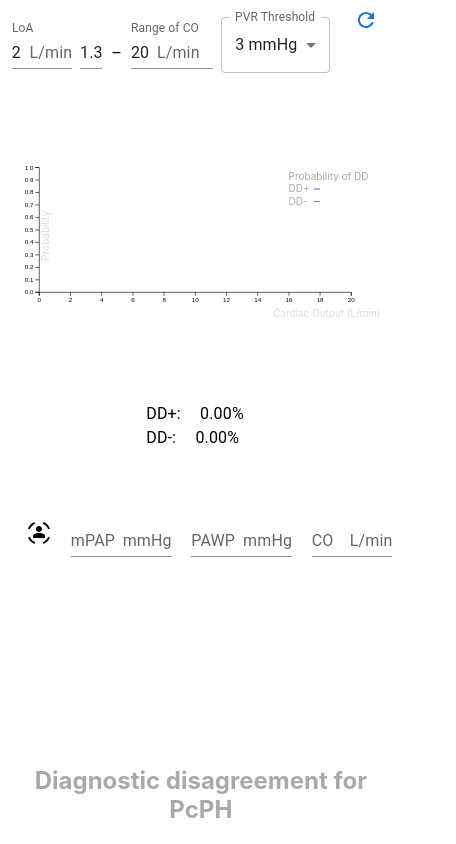
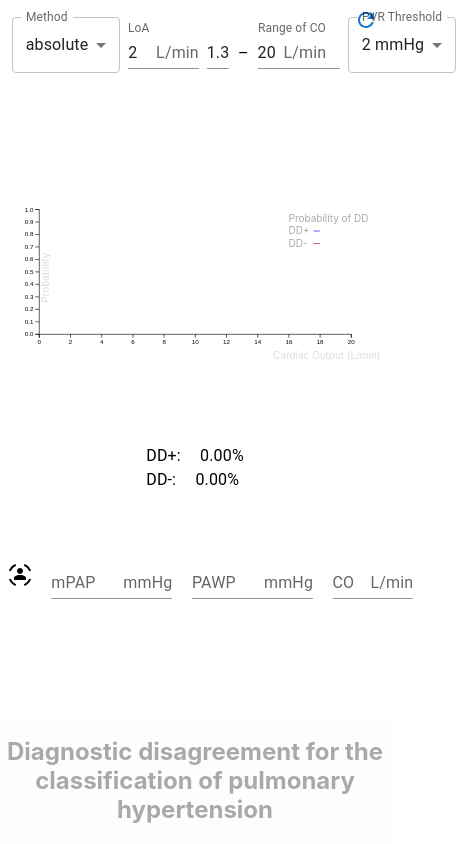
Before and after one commit to JulianKlug/CO-estimation-comparison, a React (Create React App) app in the folder app/: page / in a window 390 px wide. Shown: the whole page, 456 px wide, since content can reach past the window. Built offline with nearby package versions, Linux system fonts and the light colour scheme.

Commit message:
Relative limits of aggreement - added possibility to use relative LoA - better phone functionality

```diff
--- a/app/public/index.html
+++ b/app/public/index.html
@@ -7,7 +7,7 @@
     <meta name="theme-color" content="#000000" />
     <meta
       name="description"
-      content="App for estimating probability of diagnostic disagreement between methods of cardiac output measurement for the diagnosis of pre-capillary pulmonary hypertension"
+      content="App for estimating probability of diagnostic disagreement between methods of cardiac output measurement for the classification of pulmonary hypertension"
     />
     <link rel="icon" href="%PUBLIC_URL%/favicon.ico" />
     <link rel="apple-touch-icon" href="%PUBLIC_URL%/apple-touch-icon.png">
--- a/app/src/components/DiagnosticDisagreementSimulator.js
+++ b/app/src/components/DiagnosticDisagreementSimulator.js
@@ -1,7 +1,12 @@
 import { makeStyles } from 'tss-react/mui';
 import { useEffect, useState } from "react";
 import RefreshButton from "./basicComponents/RefreshButton";
-import {P_DD_minus_given_Ir, P_DD_plus_given_Ir} from "../diagnostic_disagreement_functions";
+import {
+    P_DD_minus_given_Ir,
+    P_DD_plus_given_Ir, PVR_calc,
+    relative_P_DD_minus,
+    relative_P_DD_plus
+} from "../diagnostic_disagreement_functions";
 import MeasuresInput from "./MeasuresInput";
 import MetaInput from "./MetaInput";
 import Graph from "./Graph";
@@ -12,7 +17,7 @@
     simulator: {
         width: '80vw',
         margin: 'auto',
-        marginTop: '5vh',
+        marginTop: '10vh',
         marginBottom: '5vh'
     },
     simulatorResults: {
@@ -32,7 +37,6 @@
         width: '7ch'
     },
     measuresInput: {
-        width: '90%',
         margin: 'auto',
         marginBottom: '0.5vh'
     },
@@ -56,10 +60,11 @@
 
 const DiagnosticDisagreementSimulator = ({ }) => {
     const {classes} = useStyles();
+    const [method, setMethod] = useState("absolute");
     const [lowerBoundCO, setLowerBoundCO] = useState(1.3);
     const [upperBoundCO, setUpperBoundCO] = useState(20);
     const [LoA, setLoA] = useState(2);
-    const [PVRLimit, setPVRLimit] = useState(3);
+    const [PVRLimit, setPVRLimit] = useState(2);
     const [mPAP, setMPAP] = useState();
     const [PAWP, setPAWP] = useState();
     const [mCO, setMCO] = useState();
@@ -81,11 +86,21 @@
         const CORange = Array.from({ length: (upperBoundCO - graph_lower_bound_CO) / step + 1 }, (_, index) => graph_lower_bound_CO + index * step);
 
         const simulatedDDlus = CORange.map((CO) => {
-            return {x: CO, y: P_DD_plus_given_Ir(mPAP, PAWP, CO, lowerBoundCO, upperBoundCO, LoA, PVRLimit)}
+            if (method === "absolute") {
+                return {x: CO, y: P_DD_plus_given_Ir(mPAP, PAWP, CO, lowerBoundCO, upperBoundCO, LoA, PVRLimit)}
+            }
+            if (method === "relative") {
+                return {x: CO, y: relative_P_DD_plus(mPAP, PAWP, CO, LoA, PVRLimit)}
+            }
         })
 
         const simulatedDDMinus = CORange.map((CO) => {
-            return {x: CO, y: P_DD_minus_given_Ir(mPAP, PAWP, CO, lowerBoundCO, upperBoundCO, LoA, PVRLimit)}
+            if (method === "absolute") {
+                return {x: CO, y: P_DD_minus_given_Ir(mPAP, PAWP, CO, lowerBoundCO, upperBoundCO, LoA, PVRLimit)}
+            }
+            if (method === "relative") {
+                return {x: CO, y: relative_P_DD_minus(mPAP, PAWP, CO, LoA, PVRLimit)}
+            }
         })
 
         // filter out any null values in y
@@ -103,7 +118,9 @@
                 <div className={classes.metaInput}>
                     <MetaInput
                                 LoA={LoA} lowerBoundCO={lowerBoundCO} upperBoundCO={upperBoundCO} PVRThreshold={PVRLimit}
-                               setLoA={setLoA} setLowerBoundCO={setLowerBoundCO} setUpperBoundCO={setUpperBoundCO} setPVRThreshold={setPVRLimit}/>
+                               setLoA={setLoA} setLowerBoundCO={setLowerBoundCO} setUpperBoundCO={setUpperBoundCO} setPVRThreshold={setPVRLimit}
+                                method={method} setMethod={setMethod}
+                    />
                 </div>
                 <div className={classes.refreshButtonPosition}>
                     <RefreshButton />
@@ -119,12 +136,22 @@
                 <div className={classes.simulatorResultsText}>
                 <Typography>DD+:
                     <div className={classes.simulatorResultNumbers}>
-                        {Number(P_DD_plus_given_Ir(mPAP, PAWP, mCO, lowerBoundCO, upperBoundCO, LoA, PVRLimit)*100).toFixed(2)}%
+                        { method === "absolute" ? (
+                            Number(P_DD_plus_given_Ir(mPAP, PAWP, mCO, lowerBoundCO, upperBoundCO, LoA, PVRLimit)*100).toFixed(2)
+                        ) : (
+                            Number(relative_P_DD_plus(mPAP, PAWP, mCO, LoA, PVRLimit)*100).toFixed(2)
+                        )
+                        }%
                     </div>
                 </Typography>
                 <Typography>DD-:
                     <div className={classes.simulatorResultNumbers}>
-                         {Number(P_DD_minus_given_Ir(mPAP, PAWP, mCO, lowerBoundCO, upperBoundCO, LoA, PVRLimit)*100).toFixed(2)}%
+                         { method === "absolute" ? (
+                             Number(P_DD_minus_given_Ir(mPAP, PAWP, mCO, lowerBoundCO, upperBoundCO, LoA, PVRLimit)*100).toFixed(2)
+                         ) : (
+                                Number(relative_P_DD_minus(mPAP, PAWP, mCO, LoA, PVRLimit)*100).toFixed(2)
+                            )
+                         }%
                     </div>
                 </Typography>
                 </div>
--- a/app/src/components/Footer.js
+++ b/app/src/components/Footer.js
@@ -16,7 +16,7 @@
         color: 'darkgray'
     },
     footerTitle: {
-        marginLeft: '3vw'
+        marginLeft: "auto"
     },
     infoButtonPosition: {
         position: "fixed",
@@ -34,7 +34,7 @@
             <div>
                 <div className={classes.phantom}/>
                 <div className={classes.footer}>
-                    <h2 className={classes.footerTitle}>Diagnostic disagreement for PcPH</h2>
+                    <h2 className={classes.footerTitle}>Diagnostic disagreement for the classification of pulmonary hypertension</h2>
                 </div>
             </div>
         </div>
--- a/app/src/components/MeasuresInput.js
+++ b/app/src/components/MeasuresInput.js
@@ -2,6 +2,7 @@
 import { makeStyles } from 'tss-react/mui';
 import * as React from 'react';
 import {FormControl, InputAdornment, MenuItem, TextField} from '@mui/material';
+import {isMobile} from "../utils";
 
 
 
@@ -20,22 +21,22 @@
 
   return (
     <div className={classes.currentMeasures}>
-       <SensorOccupiedIcon size="inherit"/>
+        {isMobile() ? null : (<SensorOccupiedIcon size="inherit"/>)}
             {/*mPAP: */}
-            <TextField style={{width: "10ch"}} id="standard-basic" variant="standard" label={"mPAP"} defaultValue={mPAP}
+            <TextField style={{width: "12ch"}} id="standard-basic" variant="standard" label={"mPAP"} defaultValue={mPAP}
                                  InputProps={{endAdornment:<InputAdornment position="end">mmHg</InputAdornment>}}
                     onChange={(event) => {
-                                    setMPAP(event.target.value);
+                                    setMPAP(parseFloat(event.target.value));
                                     }
                     }
             />
 
 
             {/*PAWP:  */}
-            <TextField style={{width: "10ch"}} id="standard-basic" variant="standard" label={"PAWP"} defaultValue={PAWP}
+            <TextField style={{width: "12ch"}} id="standard-basic" variant="standard" label={"PAWP"} defaultValue={PAWP}
                                  InputProps={{endAdornment:<InputAdornment position="end">mmHg</InputAdornment>}}
                     onChange={(event) => {
-                                    setPAWP(event.target.value);
+                                    setPAWP(parseFloat(event.target.value));
                                     }
                     }
             />
@@ -44,16 +45,10 @@
             <TextField style={{width: "8ch"}} id="standard-basic" variant="standard" label={"CO"} defaultValue={mCO}
                                  InputProps={{endAdornment:<InputAdornment position="end">L/min</InputAdornment>}}
                     onChange={(event) => {
-                                    setMCO(event.target.value);
+                                    setMCO(parseFloat(event.target.value));
                                     }
                     }
             />
-
-
-
-
-
-
     </div>
   );
 }
--- a/app/src/components/MetaInput.js
+++ b/app/src/components/MetaInput.js
@@ -2,33 +2,66 @@
 import { makeStyles } from 'tss-react/mui';
 import * as React from 'react';
 import {FormControl, InputAdornment, MenuItem, TextField, Typography} from '@mui/material';
+import {isMobile} from "../utils";
 
 
 
 const useStyles = makeStyles()((theme, _params, classes) => ({
-    currentMeasures: {
+    currentMeta: {
         alignItems: 'center',
         display: 'inline-flex',
         gap: '2vw',
         marginTop: '2vh',
         marginLeft: '2vw',
     },
+    currentMethod: {
+        textAlign: 'left',
+        marginTop: '2vh',
+        marginLeft: '2vw',
+    }
 }));
 
-export default function MetaInput({LoA, lowerBoundCO, upperBoundCO, PVRThreshold, setLoA, setLowerBoundCO, setUpperBoundCO, setPVRThreshold}) {
+export default function MetaInput({LoA, lowerBoundCO, upperBoundCO, PVRThreshold, method,
+                                      setLoA, setLowerBoundCO, setUpperBoundCO, setPVRThreshold, setMethod}) {
   const {classes} = useStyles();
 
   return (
-    <div className={classes.currentMeasures}>
-       {/*<SensorOccupiedIcon size="inherit"/>*/}
+        <div style={{
+            display: 'flex',
+            flexDirection: isMobile() ? 'column' : 'row',
+        }}>
+            <div className={classes.currentMethod}>
+
+      {/*Method*/}
+            <TextField
+                id="standard-select-model"
+                select
+                defaultValue={method}
+                label={"Method"}
+                onChange={(event) => {
+                    setMethod(event.target.value); }
+                }
+            >
+                {['absolute', 'relative'].map((option) => (
+                    <MenuItem key={option} value={option}>
+                        {option}
+                    </MenuItem>
+                ))}
+            </TextField>
+            </div>
+    <div className={classes.currentMeta}>
             {/*Limits of Agreement: */}
-            <TextField style={{width: "6ch"}} id="standard-basic" variant="standard" label={"LoA"} defaultValue={LoA}
-                                 InputProps={{endAdornment:<InputAdornment position="end">L/min</InputAdornment>}}
+            <TextField style={{width: "7ch"}} id="standard-basic" variant="standard" label={"LoA"} defaultValue={LoA}
+                                 InputProps={{endAdornment:<InputAdornment position="end">
+                                         {method === "absolute" ? "L/min" : "%"}
+                                 </InputAdornment>}}
                     onChange={(event) => {
-                                    setLoA(event.target.value);
+                        method === "absolute" ? setLoA(parseFloat(event.target.value)) : setLoA(parseFloat(event.target.value) / 100);
                                     }
                     }
             />
+        {method === "absolute" ?
+            (
                 <div style={{'display': 'inline-Flex', 'align-items': 'center'}}>
                     {/*Lower limit of CO*/}
                     <TextField
@@ -45,22 +78,26 @@
                         fullWidth
                         inputProps={{style: {width: "2ch"}}}
                         id="standard-basic" variant="standard" label={"Range of CO"} defaultValue={upperBoundCO}
-                                 InputProps={{endAdornment:<InputAdornment position="end">L/min</InputAdornment>}}
+                        InputProps={{endAdornment: <InputAdornment position="end">L/min</InputAdornment>}}
                         onChange={(event) => {
                             setUpperBoundCO(event.target.value);
                         }
                         }
                     />
                 </div>
+            ): null
+        }
+
 
         {/*PVR Threshold*/}
         <TextField
-                id="standard-select-model"
+            id="standard-select-threshold"
             select
             defaultValue={PVRThreshold}
             label={"PVR Threshold"}
             onChange={(event) => {
-                    setPVRThreshold(event.target.value); }
+                setPVRThreshold(event.target.value);
+            }
             }
         >
             {[2, 3].map((option) => (
@@ -71,5 +108,6 @@
         </TextField>
 
     </div>
+        </div>
   );
 }
--- a/app/src/diagnostic_disagreement_functions.js
+++ b/app/src/diagnostic_disagreement_functions.js
@@ -12,11 +12,11 @@
 @param {number} CO - The Cardiac Output.
 @returns {number} The calculated Pulmonary Vascular Resistance (PVR).
  */
-function PVR_calc(mPAP, PAWP, CO) {
+function PVR_calc(mPAP, PAWP, CO, epsilon = 0.0001) {
 
     // transpulmonary pressure gradient
     const TPG = mPAP - PAWP;
-    const PVR = TPG / CO;
+    const PVR = TPG / (CO + epsilon);
     return PVR;
 }
 
@@ -27,10 +27,10 @@
  * @param {number} mPAP - Mean pulmonary artery pressure.
  * @param {number} PAWP - Pulmonary artery wedge pressure.
  * @param {number} CO - Cardiac output.
- * @param {number} PVRLimit - PVR limit for diagnosis of PcPH (default is 3).
+ * @param {number} PVRLimit - PVR limit for diagnosis of PcPH (default is 2).
  * @returns {boolean} - True if meets PcPH criteria, false otherwise.
  */
-function meets_PcPH_criteria(mPAP, PAWP, CO, PVRLimit = 3) {
+function meets_PcPH_criteria(mPAP, PAWP, CO, PVRLimit = 2) {
     // Calculate PVR using the PVR_calc function
     const PVR = PVR_calc(mPAP, PAWP, CO);
 
@@ -67,10 +67,10 @@
  * @param {number} ar - Lower bound of cardiac output.
  * @param {number} br - Upper bound of cardiac output.
  * @param {number} LoA - Limits of agreement.
- * @param {number} PVR_limit - PVR limit for diagnosis of PcPH (default is 3).
+ * @param {number} PVR_limit - PVR limit for diagnosis of PcPH (default is 2).
  * @returns {number} - Probability of P(DD ∩ Ir).
  */
-function P_DD_and_Ir(mPAP, PAWP, COm, ar, br, LoA, PVR_limit = 3) {
+function P_DD_and_Ir(mPAP, PAWP, COm, ar, br, LoA, PVR_limit = 2) {
     // Delta to lower and upper bounds of interval
     const delta_COm_lower_bound = COm - ar;
     const delta_COm_upper_bound = COm - br;
@@ -149,10 +149,10 @@
  * @param {number} ar - Lower bound of cardiac output.
  * @param {number} br - Upper bound of cardiac output.
  * @param {number} LoA - Limits of agreement.
- * @param {number} PVR_limit - PVR limit (default is 3).
+ * @param {number} PVR_limit - PVR limit (default is 2).
  * @returns {number} - Probability of P(DD+|Ir).
  */
-function P_DD_plus_given_Ir(mPAP, PAWP, COm, ar, br, LoA, PVR_limit = 3) {
+function P_DD_plus_given_Ir(mPAP, PAWP, COm, ar, br, LoA, PVR_limit = 2) {
     // Calculate P(DD ∩ Ir) and P(Ir)
     const P_DD_and_Ir_value = P_DD_and_Ir(mPAP, PAWP, COm, ar, br, LoA, PVR_limit);
     const P_Ir_value = P_Ir(COm, ar, br, LoA);
@@ -177,10 +177,10 @@
  * @param {number} ar - Lower bound of cardiac output.
  * @param {number} br - Upper bound of cardiac output.
  * @param {number} LoA - Limits of agreement.
- * @param {number} PVR_limit - PVR limit (default is 3).
+ * @param {number} PVR_limit - PVR limit (default is 2).
  * @returns {number} - Probability of P(DD-|Ir).
  */
-function P_DD_minus_given_Ir(mPAP, PAWP, COm, ar, br, LoA, PVR_limit = 3) {
+function P_DD_minus_given_Ir(mPAP, PAWP, COm, ar, br, LoA, PVR_limit = 2) {
     // Check for NaN inputs
     if (isNaN(mPAP) || isNaN(PAWP) || isNaN(COm)) {
         return 0;
@@ -200,5 +200,71 @@
     }
 }
 
+/**
+ * Calculates the relative P(DD) where LoA is giving relatively
+ *
+ * @param {number} mPAP - The mean pulmonary arterial pressure.
+ * @param {number} PAWP - The pulmonary artery wedge pressure.
+ * @param {number} COm - The cardiac output.
+ * @param {number} LoA - Limits of agreement.
+ * @param {number} [PVR_limit=2] - The pulmonary vascular resistance limit for diagnosis of PcPH.
+ * @returns {number} P(DD) - The calculated relative P(DD).
+ */
+function relative_P_DD(mPAP, PAWP, COm, LoA, PVR_limit = 2) {
+    const PVR = PVR_calc(mPAP, PAWP, COm);
+    const relative_X = 2 * (PVR_limit - PVR) / (PVR_limit + PVR);
+    const relative_P_DD = cdfNormal(relative_X, 0, LoA / 1.96);
+    return relative_P_DD;
+}
 
-export { PVR_calc, P_DD_plus_given_Ir, P_DD_minus_given_Ir };
+/**
+ * Calculates the relative P(DD+) where LoA is giving relatively
+ * @param {number} mPAP - The mean pulmonary arterial pressure.
+ * @param {number} PAWP - The pulmonary artery wedge pressure.
+ * @param {number} COm - The cardiac output.
+ * @param {number} LoA - Limits of agreement.
+ * @param {number} [PVR_limit=2] - The pulmonary vascular resistance limit for diagnosis of PcPH.
+ * @returns {number} P(DD+) - The calculated relative P(DD+).
+ */
+function relative_P_DD_plus(mPAP, PAWP, COm, LoA, PVR_limit = 2) {
+    // Check for NaN inputs
+    if (isNaN(mPAP) || isNaN(PAWP) || isNaN(COm)) {
+        return 0;
+    }
+
+    // Only valid if PcPH criteria are met
+    if (meets_PcPH_criteria(mPAP, PAWP, COm, PVR_limit)) {
+        // Compute relative P(DD+)
+        const relative_P_DD_plus = relative_P_DD(mPAP, PAWP, COm, LoA, PVR_limit);
+        return relative_P_DD_plus;
+    } else {
+        return 0;
+    }
+}
+
+/**
+ * Calculates the relative P(DD-) where LoA is giving relatively
+ * @param mPAP - The mean pulmonary arterial pressure.
+ * @param PAWP - The pulmonary artery wedge pressure.
+ * @param COm - The cardiac output.
+ * @param LoA - Limits of agreement.
+ * @param PVR_limit - The pulmonary vascular resistance limit for diagnosis of PcPH.
+ * @returns {number} P(DD-) - The calculated relative P(DD-).
+ */
+function relative_P_DD_minus(mPAP, PAWP, COm, LoA, PVR_limit = 2) {
+    // Check for NaN inputs
+    if (isNaN(mPAP) || isNaN(PAWP) || isNaN(COm)) {
+        return 0;
+    }
+
+    // Only valid if PcPH criteria are not met
+    if (!meets_PcPH_criteria(mPAP, PAWP, COm, PVR_limit)) {
+        // Compute relative P(DD-)
+        const relative_P_DD_minus = 1 - relative_P_DD(mPAP, PAWP, COm, LoA, PVR_limit);
+        return relative_P_DD_minus;
+    } else {
+        return 0;
+    }
+}
+
+export { PVR_calc, P_DD_plus_given_Ir, P_DD_minus_given_Ir , relative_P_DD_plus, relative_P_DD_minus };
```
Also changed, not shown: app/public/manifest.json, 1 other file (tests, documents, lock files or other folders). Lines whose indentation alone changed are shown as unchanged.
